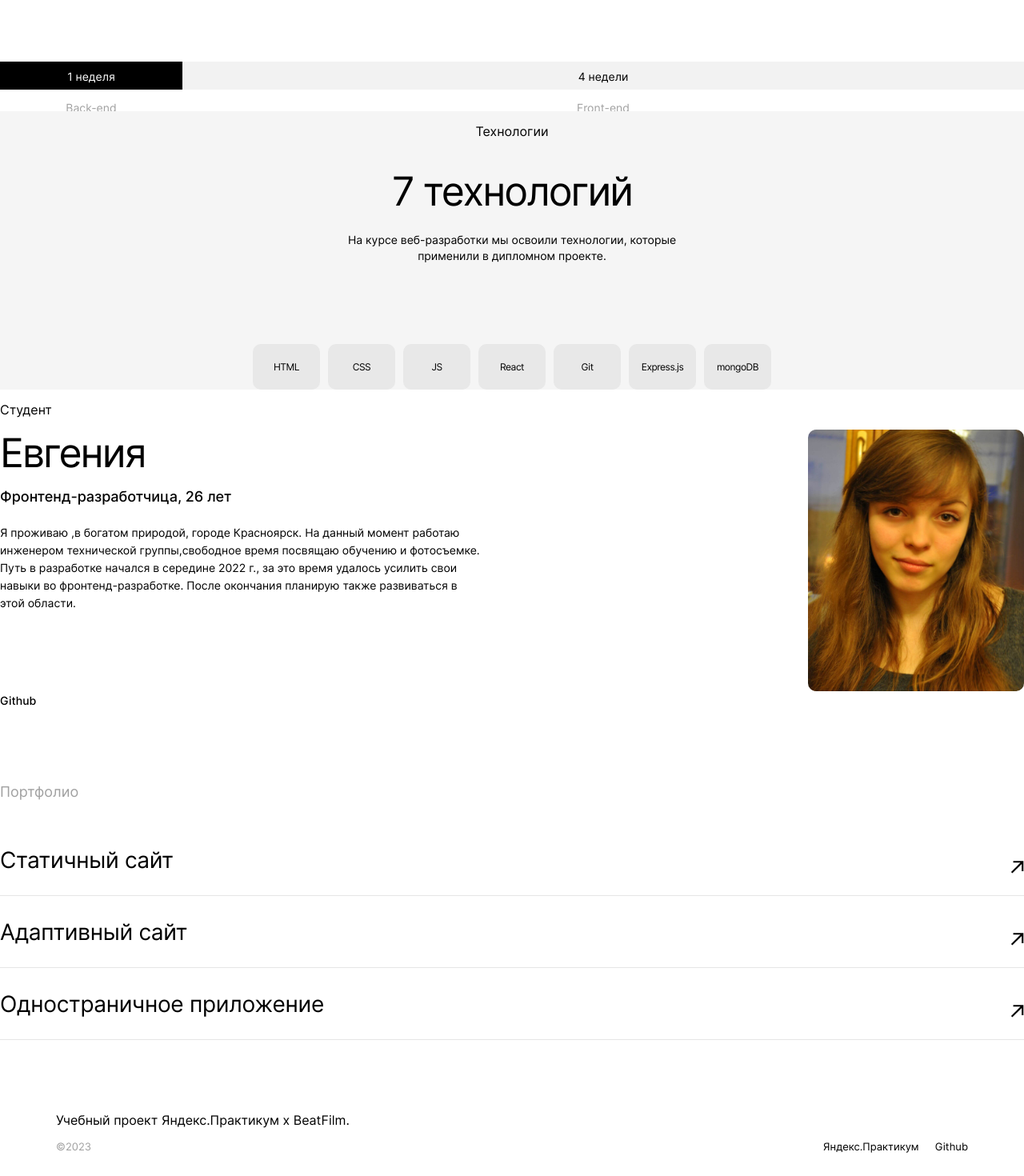
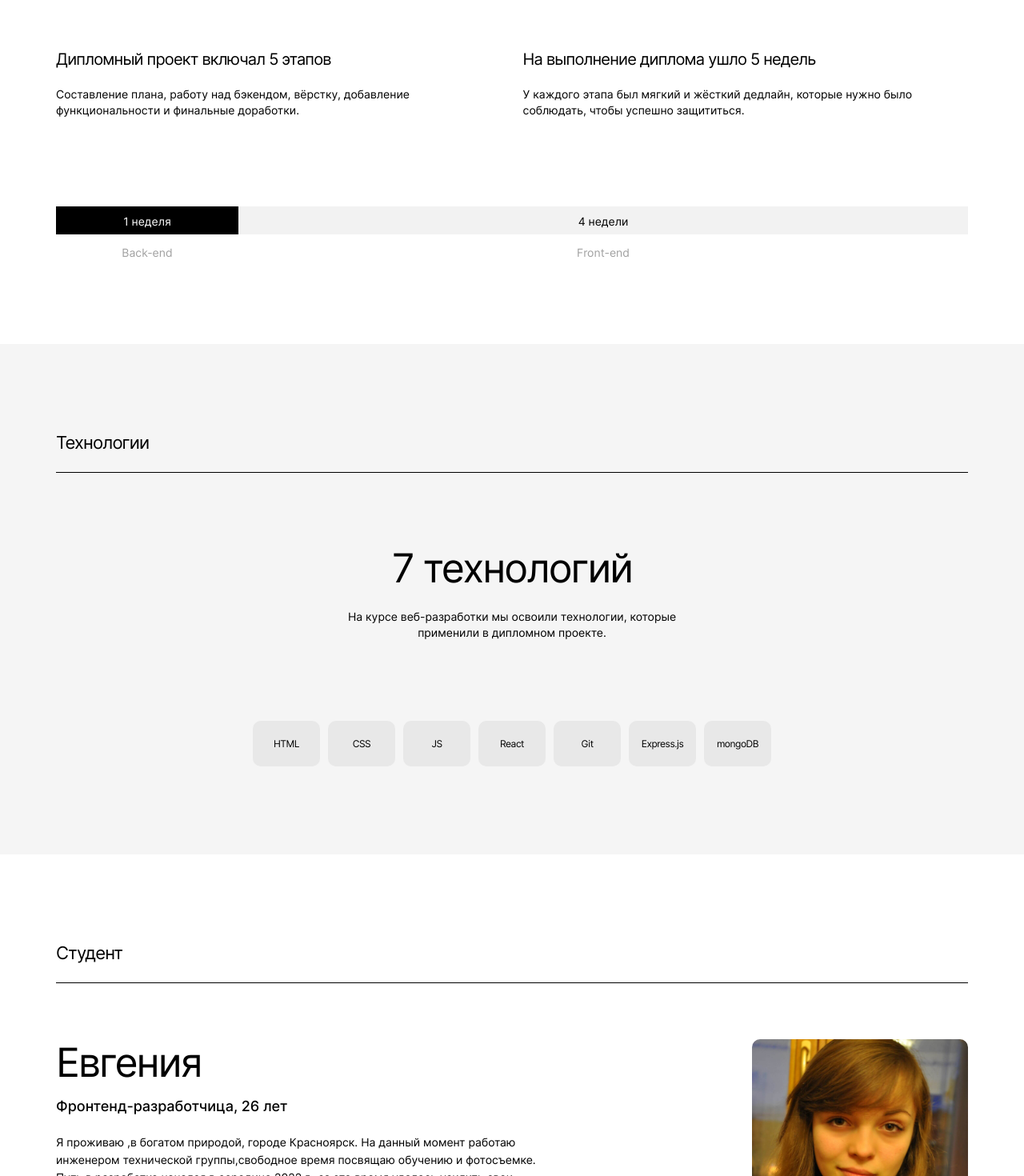
Before and after one commit to mintolime/movies-explorer-frontend, a React (Create React App) app: page / in a window 1280 px wide. Shown: the part 840-2310 px from the top of the page at 80% size. Built offline with nearby package versions, Linux system fonts and the light colour scheme.

Commit message:
fix: errors BEM

```diff
--- a/src/components/AboutMe/AboutMe.jsx
+++ b/src/components/AboutMe/AboutMe.jsx
@@ -3,9 +3,9 @@ import './AboutMe.css';
 
 function AboutMe() {
   return (
-    <section className="about-me content__box-main" id="aboutme" aria-label="блок о студенте">
-      <div className="content__inner">
-        <p className="content__about">Студент</p>
+    <section className="about-me page__box-main" id="aboutme" aria-label="блок о студенте">
+      <div className="page__inner">
+        <p className="page__about">Студент</p>
       </div>
       <article className="about-me__box">
         <img className="about-me__image" src={portfolio} alt="персональная фотография" />
--- a/src/components/AboutProject/AboutProject.jsx
+++ b/src/components/AboutProject/AboutProject.jsx
@@ -4,9 +4,9 @@ function AboutProgect() {
   return (
     <article
       aria-label="компонент с описанием дипломного проекта"
-      className="about-project content__box-main">
-      <div className="content__inner">
-        <p className="content__about">О проекте</p>
+      className="about-project page__box-main">
+      <div className="page__inner">
+        <p className="page__about">О проекте</p>
       </div>
       <ul className="about-project__list">
         <li className="about-project__item">
--- a/src/components/App/App.css
+++ b/src/components/App/App.css
@@ -2,7 +2,7 @@
 @import url('../../vendor/fonts/fonts.css');
 
 .page {
-  width: 100%;
+  max-width: 100%;
   height: 100vh;
   min-width: 320px;
   font-family: "Inter", sans-serif;
@@ -32,4 +32,84 @@
 
 .page__icon-profile {
   padding-left: 24px;
+  background: #F5F5F5;
+  border-radius: 4px;
+  object-fit: cover;
 }
+
+/*миксы для блоков контента*/
+
+
+.page__box-main {
+  padding: 70px 15px;
+  box-sizing: border-box;
+}
+
+@media screen and (min-width: 720px) {
+  .page__box-main {
+    padding: 90px 50px;
+  }
+}
+
+@media screen and (min-width: 1024px) {
+  .page__box-main {
+    padding: 110px 70px;
+  }
+}
+
+.page__inner {
+  width: 100%;
+  background-color: #fff;
+  border-bottom: 1px #000 solid;
+  margin-bottom: 60px;
+}
+
+.page__inner-gray {
+  background: #F5F5F5;
+}
+
+@media screen and (min-width: 720px) {
+  .page__inner {
+    margin-bottom: 70px;
+  }
+}
+
+.page__inner_footer {
+  border-bottom: 1px #E8E8E8 solid;
+  padding-bottom: 21px;
+  margin-bottom: 30px;
+}
+
+@media screen and (min-width: 720px) {
+  .page__inner_footer {
+    margin-bottom: 20px;
+  }
+}
+
+.page__about {
+  color: #000;
+  font-weight: 400;
+  font-size: 18px;
+  line-height: 22px;
+  letter-spacing: -0.04em;
+  padding: 0 0 28px;
+  margin: 0;
+}
+
+.page__footer_description {
+  font-size: 12px;
+  line-height: 15px;
+  /* identical to box height */
+  text-align: center;
+  color: #A0A0A0;
+  padding: 0;
+  margin: 0;
+}
+
+@media screen and (min-width: 720px) {
+  .page__about {
+    font-size: 22px;
+    line-height: 27px;
+    padding-bottom: 23px;
+  }
+}
--- a/src/components/Footer/Footer.jsx
+++ b/src/components/Footer/Footer.jsx
@@ -3,8 +3,8 @@ import '../Footer/Footer.css';
 function Footer() {
   return (
     <footer className="footer">
-      <div className="content__inner content__inner_footer ">
-        <p className="content__about_footer ">Учебный проект Яндекс.Практикум х BeatFilm.</p>
+      <div className="page__inner page__inner_footer ">
+        <p className="page__footer page__footer_description">Учебный проект Яндекс.Практикум х BeatFilm.</p>
       </div>
 
       <div className="footer__columns">
--- a/src/components/Portfolio/Portfolio.jsx
+++ b/src/components/Portfolio/Portfolio.jsx
@@ -3,7 +3,7 @@ import '../Portfolio/Portfolio.css';
 
 function Portfolio() {
   return (
-    <section className="portfolio content__box-main">
+    <section className="portfolio page__box-main">
       <h3 className="portfolio__title">Портфолио</h3>
       <ul className="portfolio__list">
         <li className="portfolio__item">
--- a/src/components/Techs/Techs.jsx
+++ b/src/components/Techs/Techs.jsx
@@ -2,9 +2,9 @@ import '../Techs/Techs.css';
 
 function Techs() {
   return (
-    <section className="techs  content__box-main">
-      <div className="content__inner content__inner-gray">
-        <p className="content__about">Технологии</p>
+    <section className="techs  page__box-main">
+      <div className="page__inner page__inner-gray">
+        <p className="page__about">Технологии</p>
       </div>
       <h2 className="techs__title">7 технологий</h2>
       <p className="techs__subtitle">
```
